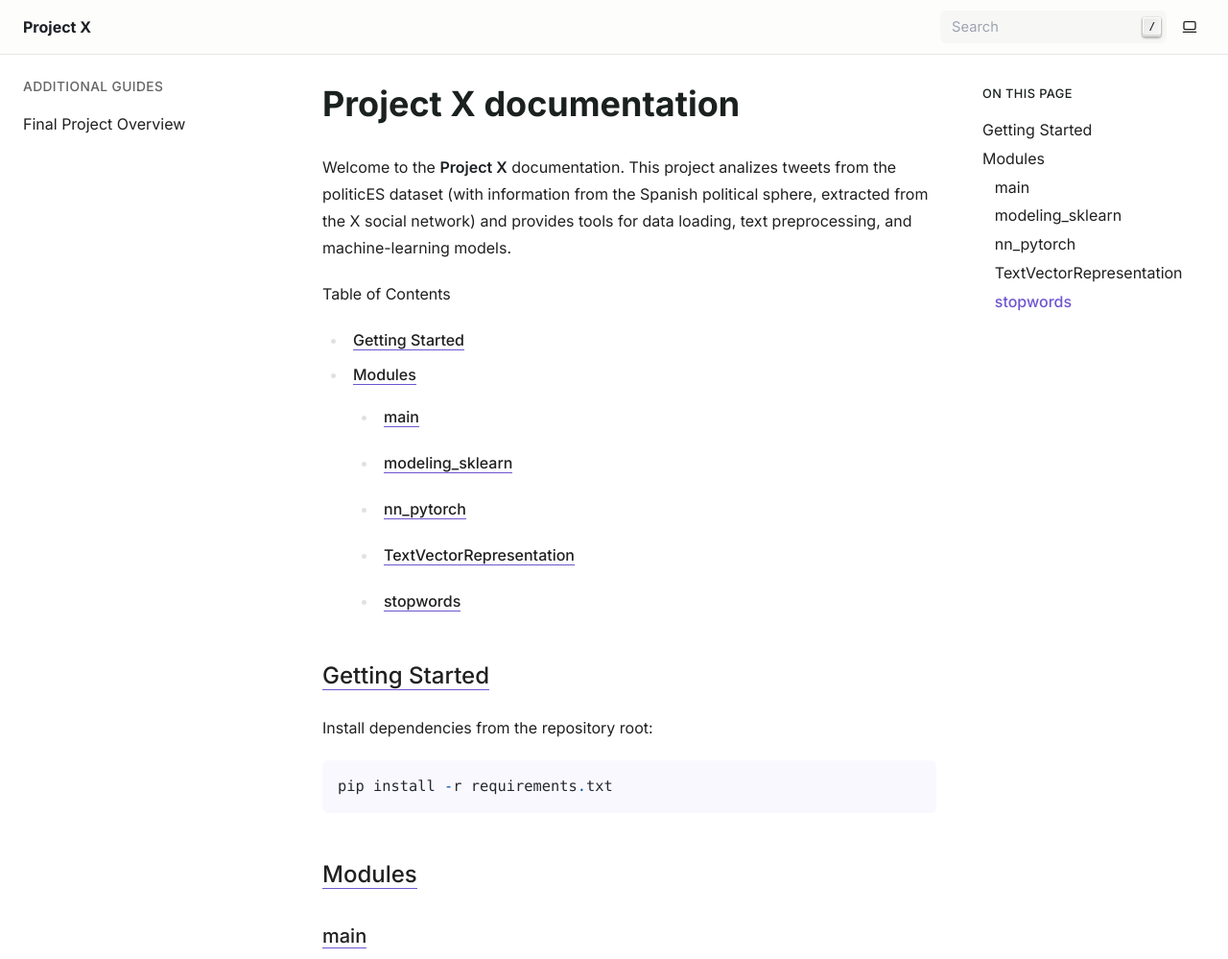
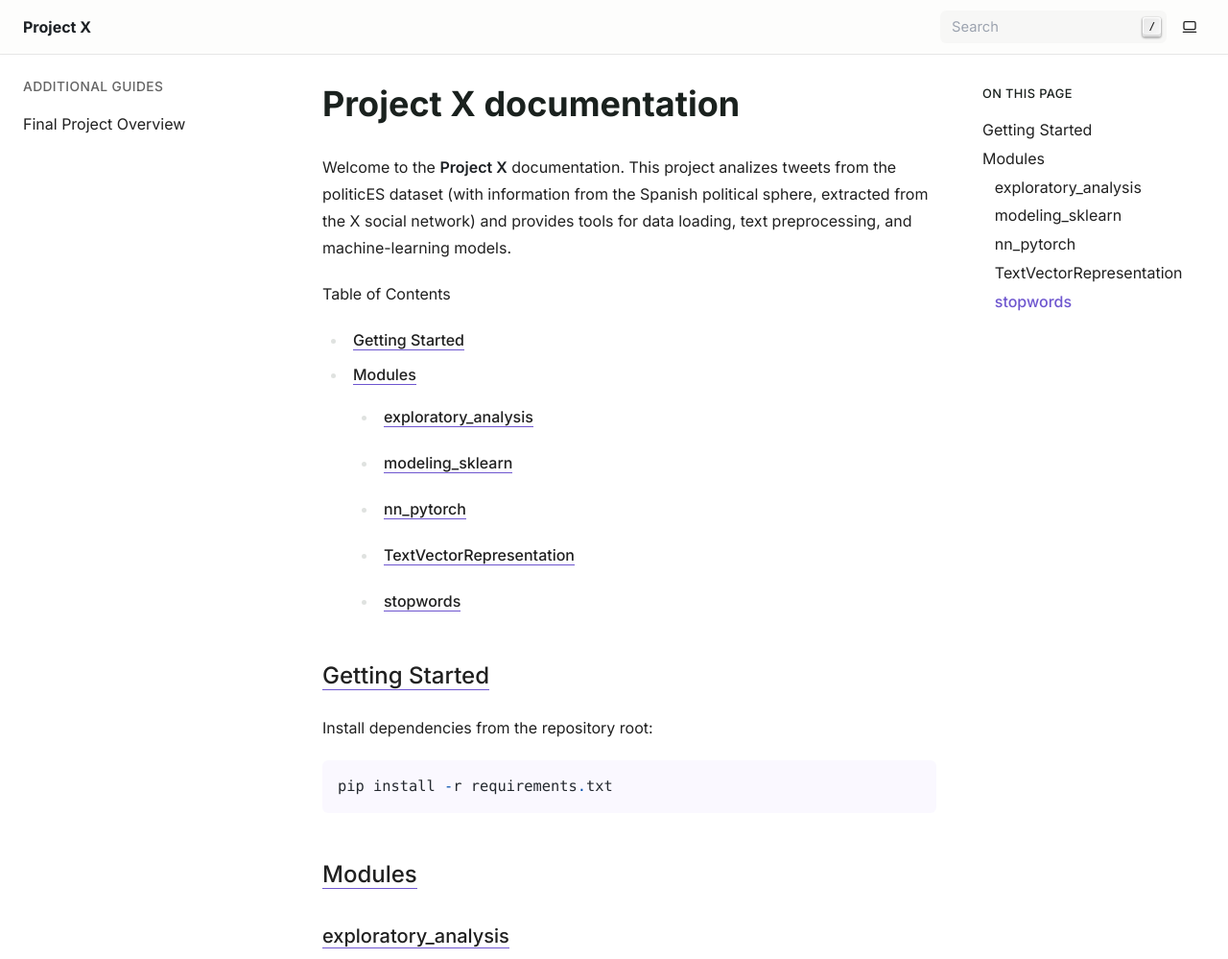
Before and after one commit to r-agus/project_x, a Sphinx documentation site: the page built from docs/source/index.rst, in a window 1280 px wide and 1400 px high, cut to the strip 0-999 px from the top of the window. Shown: the whole strip at 96% size. Built offline with Sphinx 7.4.7, drawn with Linux system fonts in a browser that asks for light colours.

Commit message:
chore: update documentation to reflect module name change from main to exploratory_analysis

```diff
--- a/docs/source/index.rst
+++ b/docs/source/index.rst
@@ -25,10 +25,10 @@ Install dependencies from the repository root::
 Modules
 -------
 
-main
-~~~~
+exploratory_analysis
+~~~~~~~~~~~~~~~~~~~~
 
-.. automodule:: main
+.. automodule:: exploratory_analysis
    :members:
    :undoc-members:
    :show-inheritance:
```
